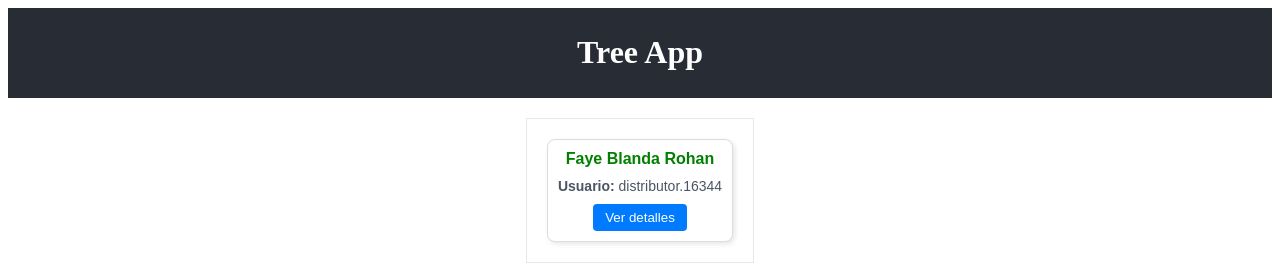
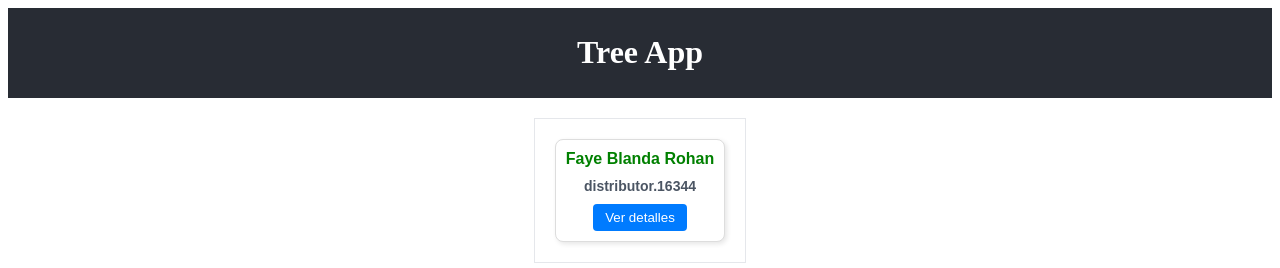
Before and after one commit to RodrigoPimienta/GenealogyTree, a React (Vite) app: page / in a window 1280 px wide. Shown: the top 268 px of the page. Built offline with nearby package versions, Linux system fonts and the light colour scheme; a web font is replaced by a local one.

Commit message:
refactor(Componentes): :recycle: TreeNode: Update fileds

```diff
--- a/src/components/TreeNode.jsx
+++ b/src/components/TreeNode.jsx
@@ -7,7 +7,7 @@ export const TreeNode = ({node, toggleExpand}) => {
             {node.label}
           </div>
           <div className="node-content">
-            <div><strong>Usuario:</strong> {node.data.name}</div>
+            <div><strong>{node.data.name}</strong></div>
             {node.expanded && (
               <>
                 <div><strong>Producto:</strong> {node.data.producto}</div>
```
